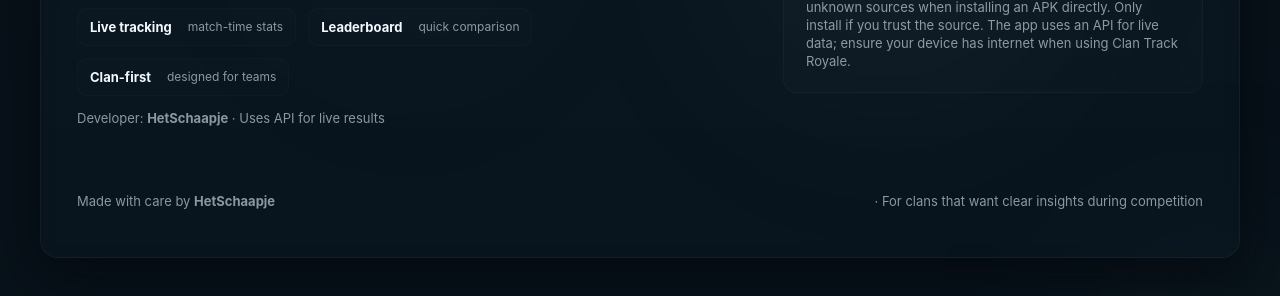
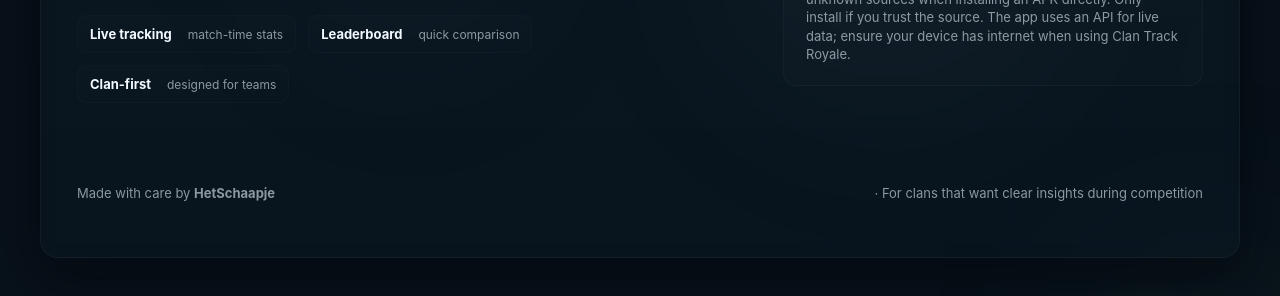
Before and after one commit to hetschaapjedev/Clan-Track-Royale, a plain HTML site: page docs/index.html in a window 1280 px wide. Shown: the part 398-694 px from the top of the page. Drawn offline with Linux system fonts and the light colour scheme.

Commit message:
Update index.html

```diff
--- a/docs/index.html
+++ b/docs/index.html
@@ -265,9 +265,6 @@
         <div class="feature"><b>Clan-first</b><div style="color:var(--muted); font-size:12px; margin-left:6px">designed for teams</div></div>
       </div>
 
-      <div class="meta" style="margin-top:14px;">
-        Developer: <strong>HetSchaapje</strong> · Uses API for live results
-      </div>
     </section>
 
     <!-- right: download panel -->
```
